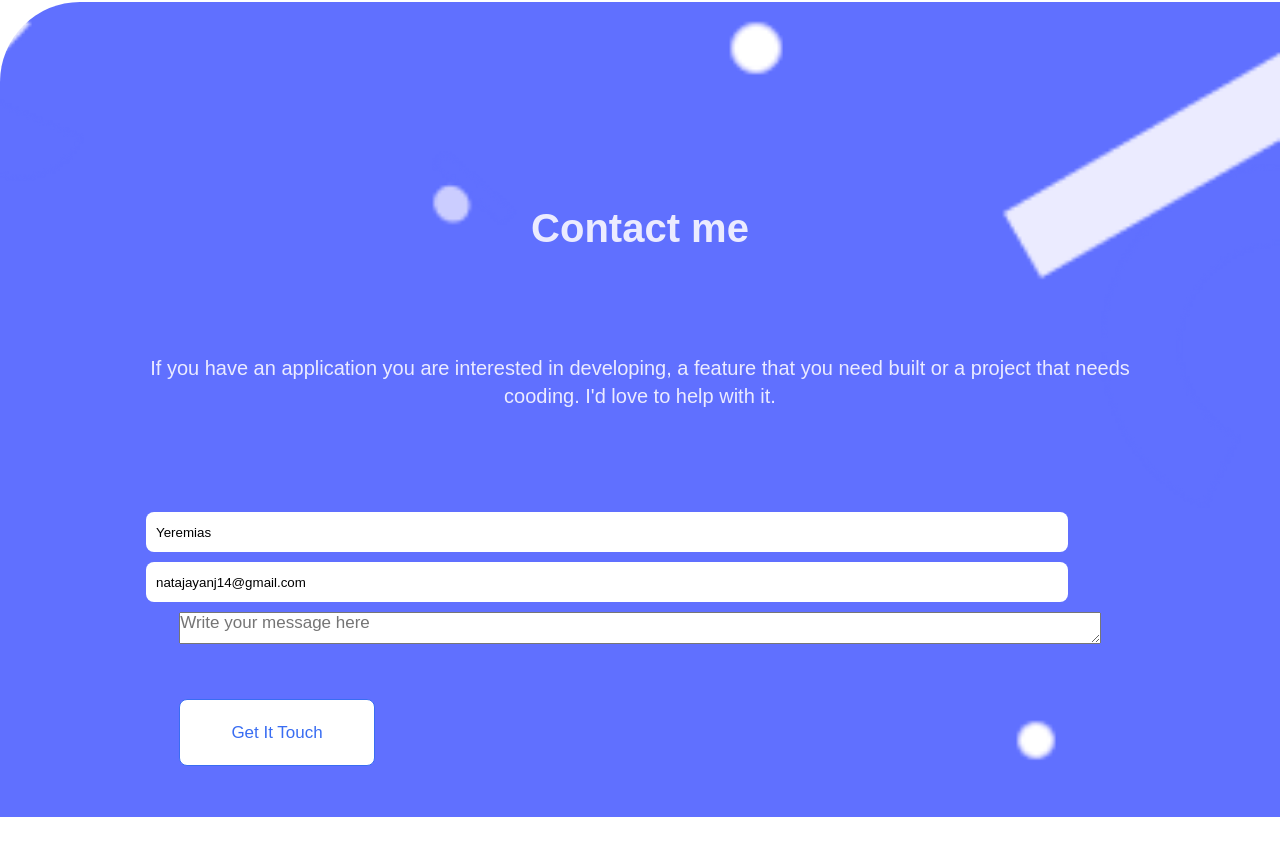
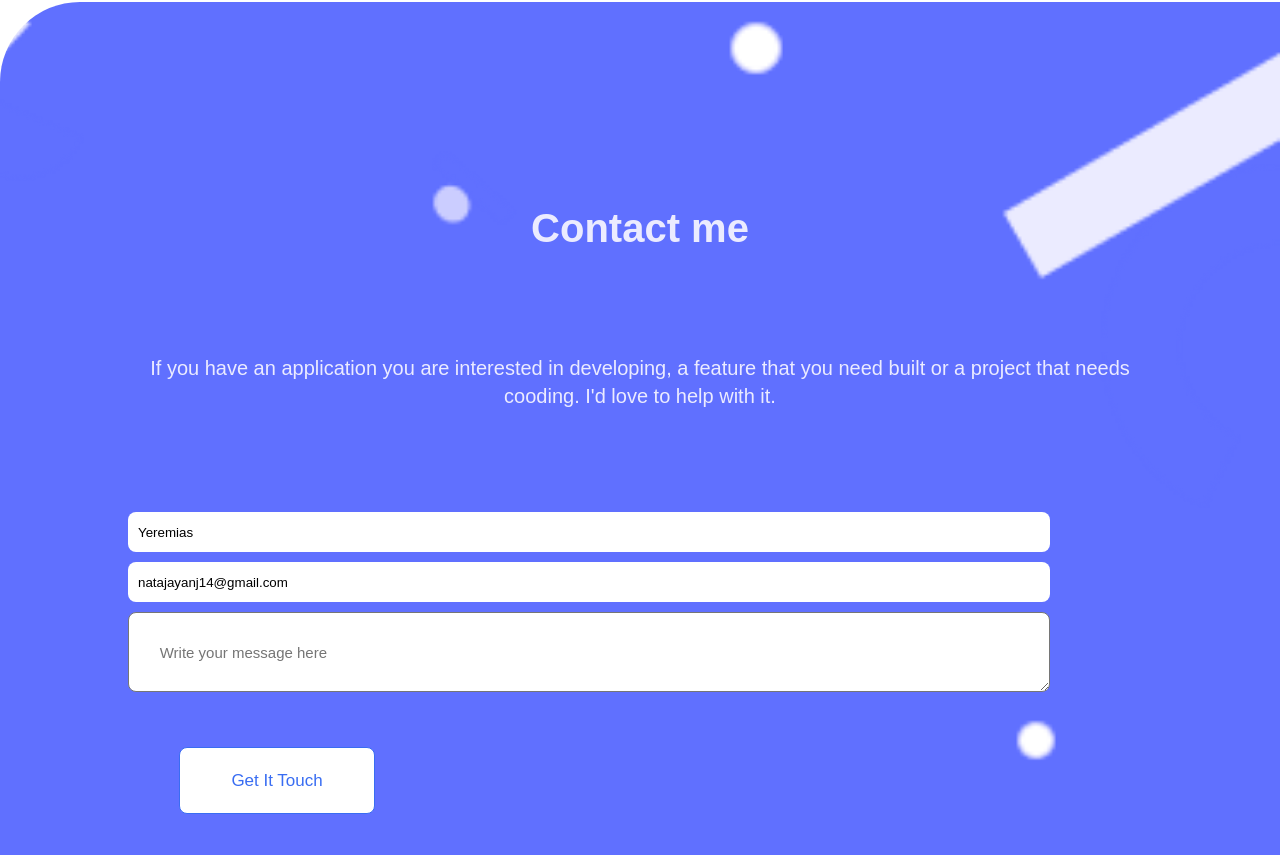
Before and after one commit to TamaraDimov/Portfolio-project, a website: page portfolio.html in a window 1280 px wide. Shown: the part 8165-9020 px from the top of the page. Before the commit the page ends 8982 px from the top, so only its background shows below. Drawn offline with Linux system fonts and the light colour scheme.

Commit message:
add style to the form

```diff
--- a/style.css
+++ b/style.css
@@ -364,32 +364,32 @@ body {
 }
 
 textarea {
-  margin-left: 5%;
   display: inline-block;
   width: 90%;
-  height: 2rem;
-  font-size: 17px;
+  height: 5rem;
+  font-size: 15px;
+  border-radius: 8px;
+  justify-self: center;
+  text-align: start;
+  padding: 3%;
 }
 
 #textarea {
-  margin-left: 5%;
   width: 90%;
   height: 8rem;
-  justify-self: start;
+  justify-self: center;
   border-radius: 8px;
-  padding:10px;
-
+  padding: 10px;
 }
 
 input {
-  width:90%;
-  height:2.5rem;
-  justify-self: start;
+  width: 90%;
+  height: 2.5rem;
+  justify-self: center;
   border-radius: 8px;
   margin-bottom: 10px;
-  padding-left:10px;
-  margin-left:18px;
-  border:0;
+  padding-left: 10px;
+  border: 0;
 }
 
 #get {
```
